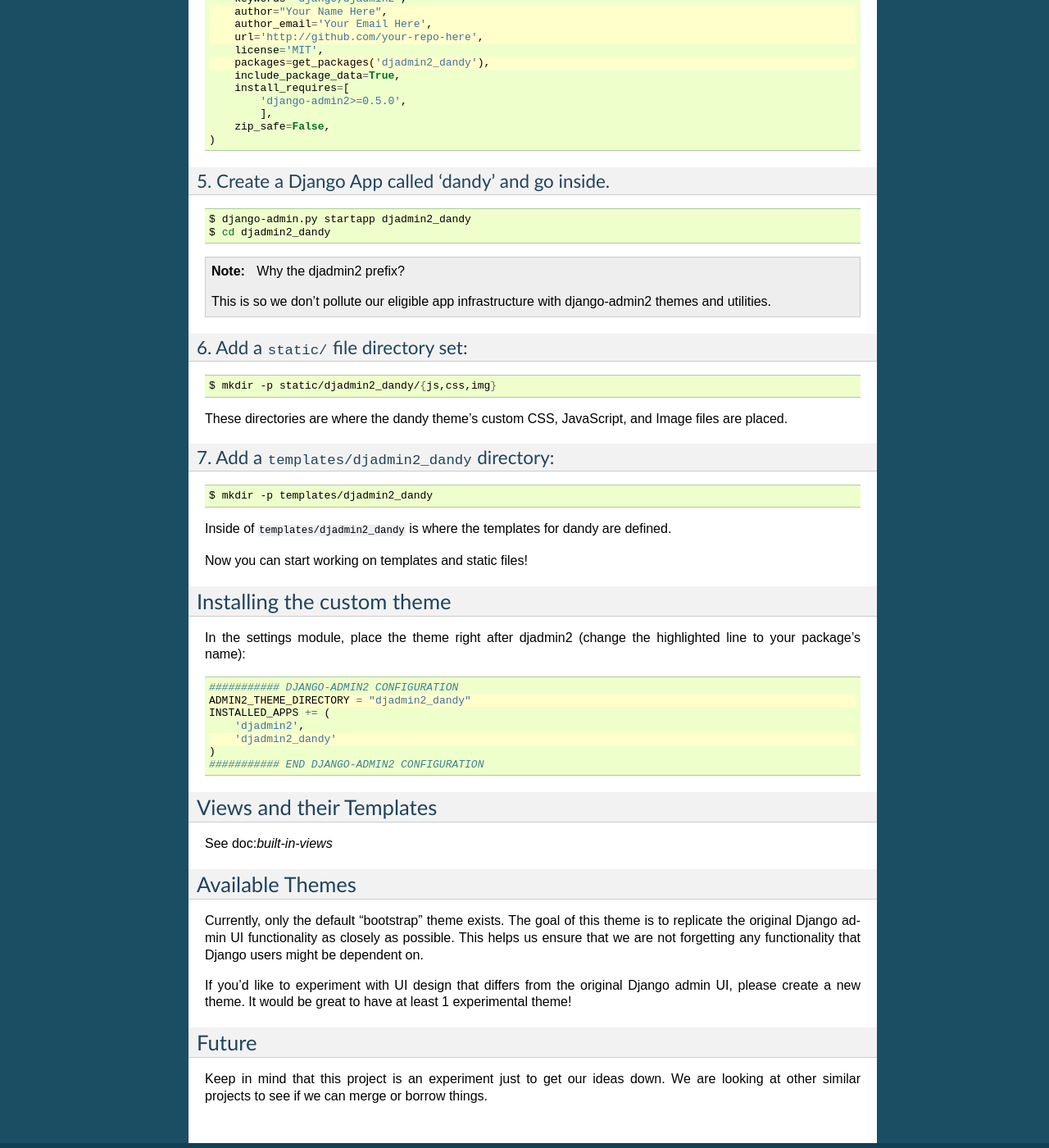
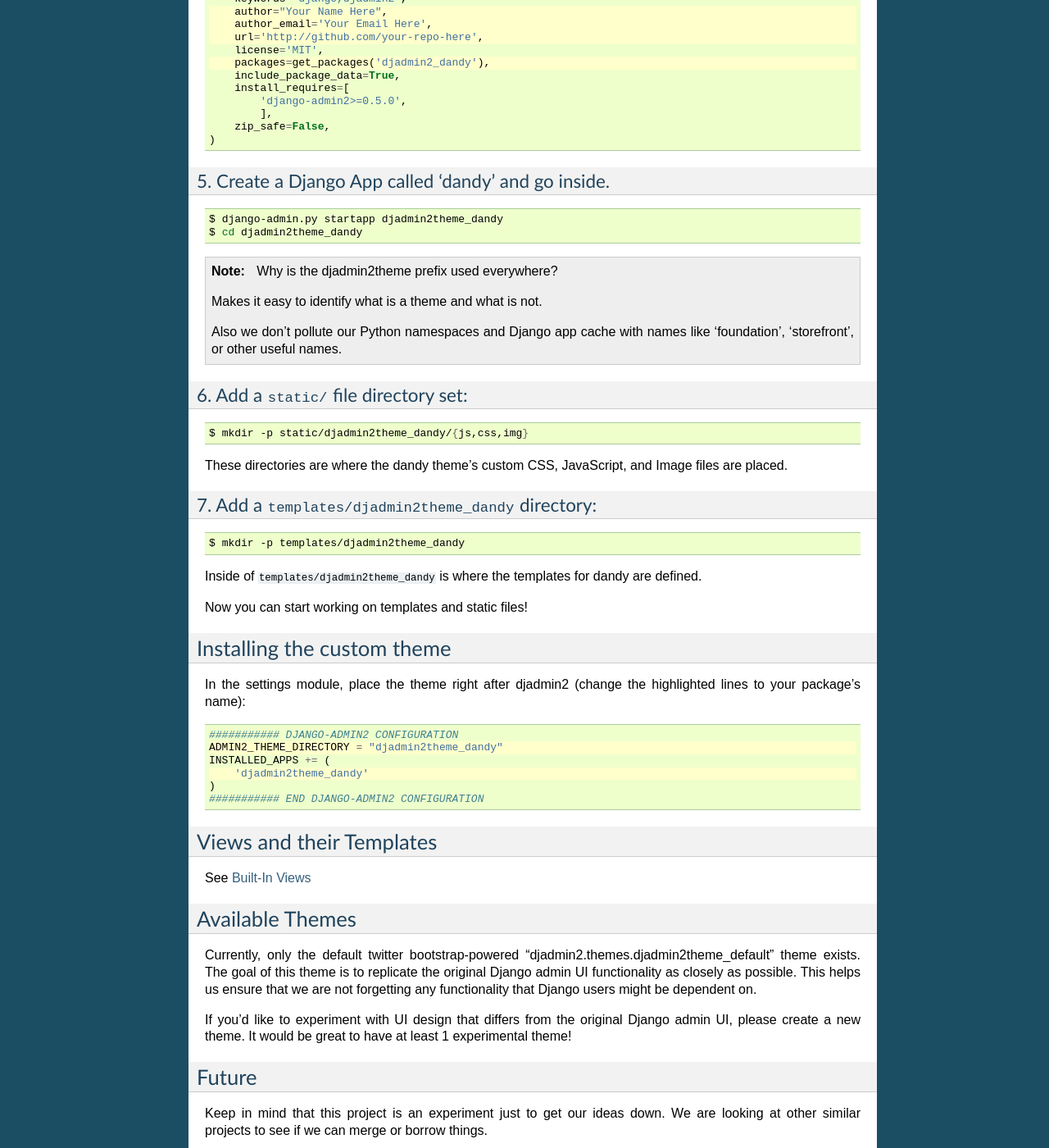
Before and after one commit to jazzband/django-admin2, a Sphinx documentation site: the page built from docs/ref/themes.rst, in a window 1280 px wide and 1400 px high, scrolled down 1180 px. Shown: the whole window at 82% size. Built offline with Sphinx 7.4.7, drawn with Linux system fonts in a browser that asks for light colours; pages that are not in the unit, such as notebooks, are missing from menus; some of the changed text lies outside the part shown.

Commit message:
Fix the theme rules page

```diff
--- a/docs/ref/themes.rst
+++ b/docs/ref/themes.rst
@@ -20,14 +20,14 @@
 
 .. code-block:: bash
 
-    $ mkdir djadmin2-theme-dandy
+    $ mkdir djadmin2theme-dandy
 
 4. Create a :file:`setup.py` module
 ~~~~~~~~~~~~~~~~~~~~~~~~~~~~~~~~~~~
 
 .. code-block:: bash
 
-    $ cd djadmin2-theme-dandy
+    $ cd djadmin2theme-dandy
     $ touch setup.py
 
 Then enter the following information (you will probably want to change the highlighted lines below to match your package name):
@@ -60,7 +60,7 @@
         sys.exit()
 
     setup(
-        name='djadmin2-theme-dandy',
+        name='djadmin2theme-dandy',
         version=0.1.0,
         description="A dandy theme for django-admin2.",
         long_description="A dandy theme for django-admin2.",
@@ -93,12 +93,14 @@
 
 .. code-block:: bash
 
-    $ django-admin.py startapp djadmin2_dandy
-    $ cd djadmin2_dandy
+    $ django-admin.py startapp djadmin2theme_dandy
+    $ cd djadmin2theme_dandy
 
-.. note:: Why the djadmin2 prefix?
+.. note:: Why is the djadmin2theme prefix used everywhere?
 
-    This is so we don't pollute our eligible app infrastructure with django-admin2 themes and utilities.
+    Makes it easy to identify what is a theme and what is not.
+
+    Also we don't pollute our Python namespaces and Django app cache with names like 'foundation', 'storefront', or other useful names.
 
 6. Add a :file:`static/` file directory set:
 ~~~~~~~~~~~~~~~~~~~~~~~~~~~~~~~~~~~~~~~~~~~~~~~~~~~~~~~~~~~~~~~~~~~~~~~~~~~~~~~~~~~~~~~~~~~~~~~~~~~
@@ -106,48 +108,47 @@
 .. code-block:: bash
     :emphasize-lines: 3,4,5
 
-    $ mkdir -p static/djadmin2_dandy/{js,css,img}
+    $ mkdir -p static/djadmin2theme_dandy/{js,css,img}
 
 These directories are where the dandy theme's custom CSS, JavaScript, and Image files are placed.
 
-7. Add a :file:`templates/djadmin2_dandy` directory:
-~~~~~~~~~~~~~~~~~~~~~~~~~~~~~~~~~~~~~~~~~~~~~~~~~~~~
+7. Add a :file:`templates/djadmin2theme_dandy` directory:
+~~~~~~~~~~~~~~~~~~~~~~~~~~~~~~~~~~~~~~~~~~~~~~~~~~~~~~~~~~
 
 .. code-block:: bash
     :emphasize-lines: 2
 
-    $ mkdir -p templates/djadmin2_dandy
+    $ mkdir -p templates/djadmin2theme_dandy
 
-Inside of :file:`templates/djadmin2_dandy` is where the templates for dandy are defined.
+Inside of :file:`templates/djadmin2theme_dandy` is where the templates for dandy are defined.
 
 Now you can start working on templates and static files!
 
 Installing the custom theme
 ------------------------------
 
-In the settings module, place the theme right after djadmin2 (change the highlighted line to your package's name):
+In the settings module, place the theme right after djadmin2 (change the highlighted lines to your package's name):
 
 .. code-block:: python
-    :emphasize-lines: 2, 5
+    :emphasize-lines: 2, 4
 
     ########### DJANGO-ADMIN2 CONFIGURATION
-    ADMIN2_THEME_DIRECTORY = "djadmin2_dandy"
+    ADMIN2_THEME_DIRECTORY = "djadmin2theme_dandy"
     INSTALLED_APPS += (
-        'djadmin2',
-        'djadmin2_dandy'
+        'djadmin2theme_dandy'
     )
     ########### END DJANGO-ADMIN2 CONFIGURATION
 
 Views and their Templates
 -------------------------
 
-See doc:`built-in-views`
+See :doc:`built-in-views`
 
 
 Available Themes
 ----------------
 
-Currently, only the default "bootstrap" theme exists. The goal of this theme is to replicate the original Django admin UI functionality as closely as possible. This helps us ensure that we are not forgetting any functionality that Django users might be dependent on.
+Currently, only the default twitter bootstrap-powered "djadmin2.themes.djadmin2theme_default" theme exists. The goal of this theme is to replicate the original Django admin UI functionality as closely as possible. This helps us ensure that we are not forgetting any functionality that Django users might be dependent on.
 
 If you'd like to experiment with UI design that differs from the original Django admin UI, please create a new theme. It would be great to have at least 1 experimental theme!
 
```
